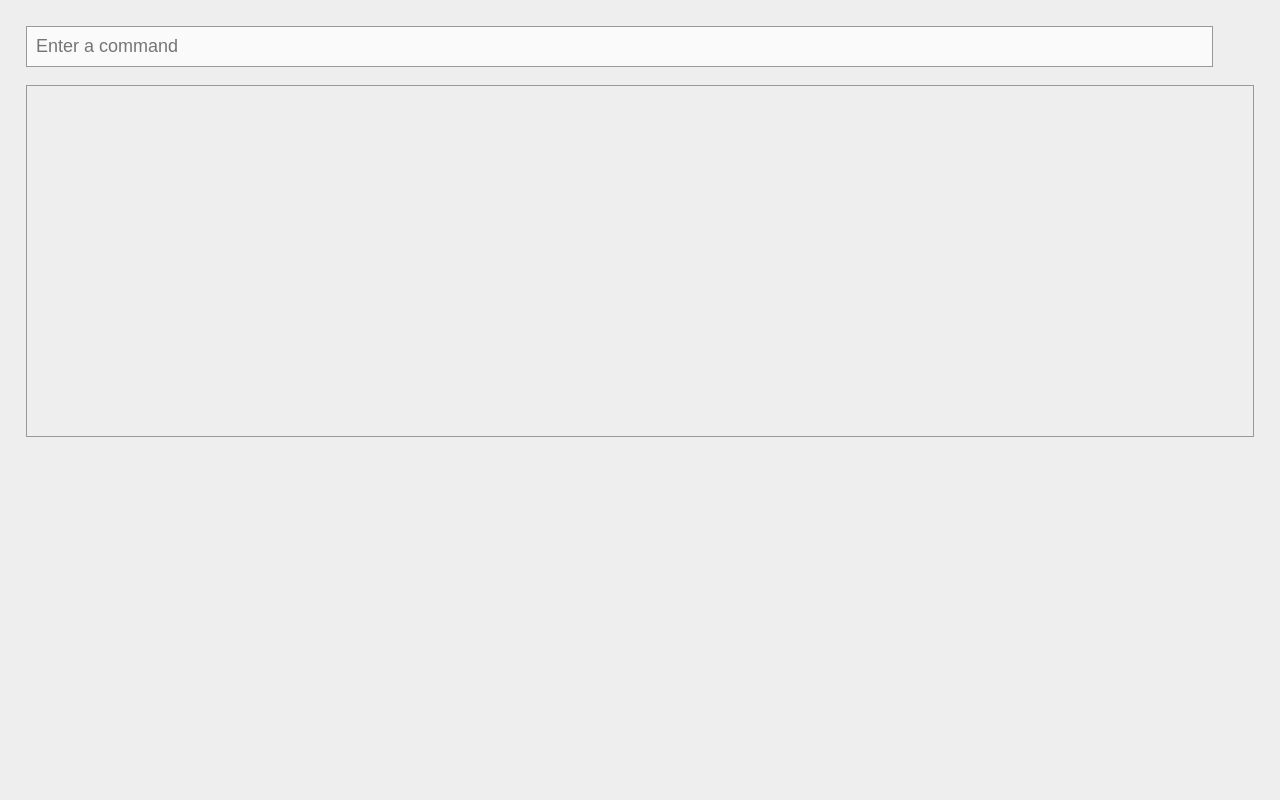
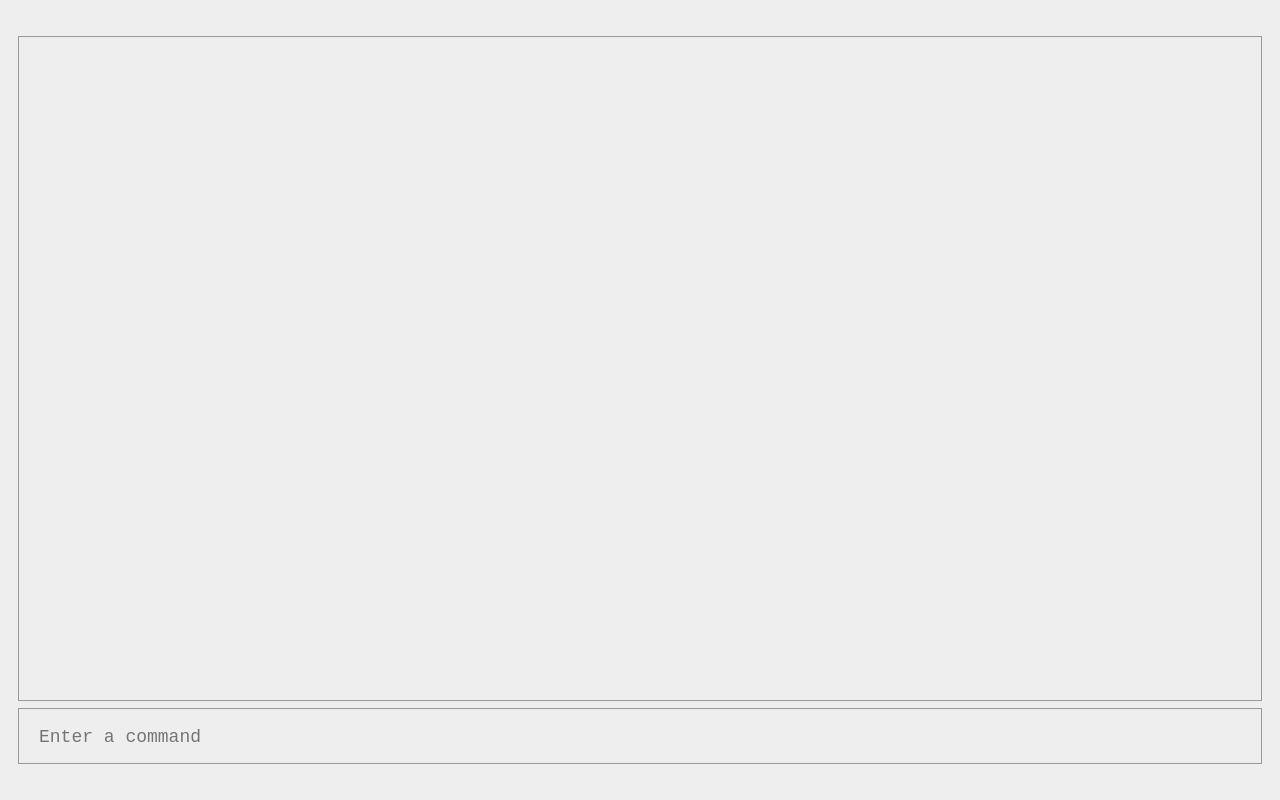
Before and after one commit to rayzr522/online-terminal, a plain HTML site: page index.html in a window 1280 px wide. Drawn offline with Linux system fonts and the light colour scheme.

Commit message:
Changed output to be full-page

```diff
--- a/assets/css/main.css
+++ b/assets/css/main.css
@@ -10,27 +10,38 @@ body {
 }
 
 input {
-    font-size: inherit;
+    font: inherit;
 }
 
-#inputText {
+.inputContainer {
+    position: absolute;
+    bottom: 2em;
+    left: 1em;
+    right: 1em;
+    height: 3em;
+    padding: 0em 1em;
+
+    border: 1px solid #999;
+}
+
+.commandInput {
     background: inherit;
     border: none;
     outline: none;
-    padding: 0.5em;
-    border: 1px solid #eee;
-    width: 95%;
+
+    width: 100%;
+
+    height: 3em;
+    margin: 0;
 }
 
-#inputText:focus {
-    background: #fafafa;
-    border: 1px solid #999;
-}
-
-#commandOutput {
+.commandOutput {
     overflow-y: scroll;
-    min-height: 350px;
-    max-height: 350px;
+    position: absolute;
+    top: 1em;
+    left: 1em;
+    bottom: 4.5em;
+    right: 1em;
     border: 1px solid #999;
 }
 
--- a/assets/js/main.js
+++ b/assets/js/main.js
@@ -2,7 +2,6 @@ const FS = require('./fs');
 const output = require('./output');
 
 let sys;
-let commandPreview;
 let input;
 let commands = {};
 
@@ -10,8 +9,7 @@ window.addEventListener('load', function () {
     sys = JSON.parse(localStorage.getItem('sys') || '{}');
     sys.fs = FS.deserialize(sys.fs);
 
-    commandPreview = document.getElementById('commandPreview');
-    input = document.getElementById('inputText');
+    input = document.querySelector('.commandInput');
     input.focus();
 
     document.addEventListener('keydown', event => {
--- a/assets/js/output.js
+++ b/assets/js/output.js
@@ -5,7 +5,7 @@ const classes = {
     error: ['output-item', 'output-item-error']
 };
 
-const output = $('#commandOutput');
+const output = $('.commandOutput');
 
 const handler = elementClasses => {
     return message => {
--- a/index.html
+++ b/index.html
@@ -11,11 +11,13 @@
 
 <body>
     <div class="container">
-        <input type="text" name="cmd" id="inputText" placeholder="Enter a command">
+        <pre class="commandOutput"></pre>
 
         <br>
 
-        <pre id="commandOutput"></pre>
+        <div class="inputContainer">
+            <input type="text" name="cmd" class="commandInput" placeholder="Enter a command">
+        </div>
     </div>
 
     <script src="dist/bundle.js" type="text/javascript"></script>
```
Also changed, not shown: dist/bundle.js.
